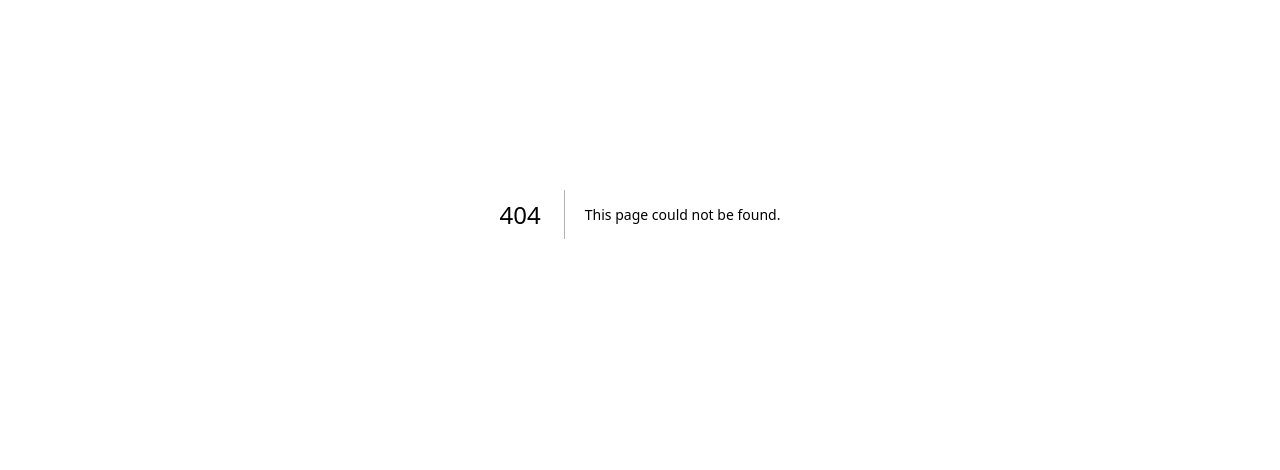
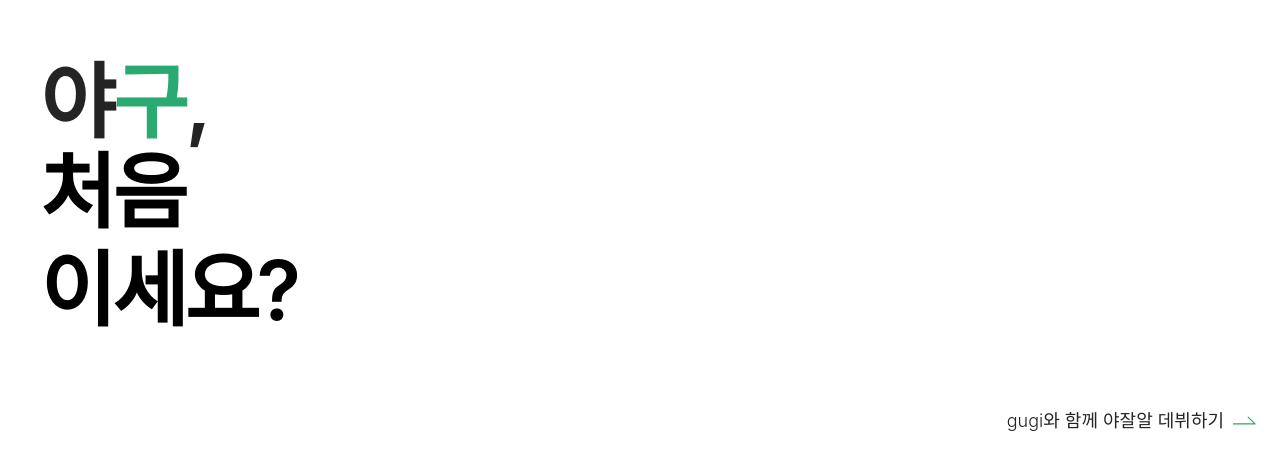
Before and after one commit to team-gugi/frontend, a Next.js app: page /onboarding in a window 1280 px wide. Before the commit this address had no page. Shown: the part 186-656 px from the top of the page. Built offline with nearby package versions, Linux system fonts and the light colour scheme; a web font is replaced by a local one.

Commit message:
Feat : 온보딩 화면

```diff
--- /dev/null
+++ b/app/onboarding/page.tsx
@@ -0,0 +1,41 @@
+'use client';
+import React from 'react';
+import Link from 'next/link';
+import Image from 'next/image';
+
+import ArrowIcon from '../public/icons/Arrow.svg';
+
+export default function OnboardingPage() {
+  return (
+    <>
+      <div className="flex flex-col items-center px-40 mt-[248px]">
+        <p className="relative self-stretch font-semibold text-82 animate-slideIn">
+          <span className="text-SemiBlack tracking-[-2.69px]">야</span>
+          <span className="text-MainColor tracking-[-2.69px]">구</span>
+          <span className="text-SemiBlack tracking-[-2.69px]">,</span>
+        </p>
+        <div className="relative self-stretch font-semibold text-82 tracking-[-3.28px] leading-[98.4px] animate-slideIn delay-100">
+          처음
+        </div>
+        <div className="relative self-stretch font-semibold text-82 tracking-[-3.28px] leading-[98.4px] animate-slideIn delay-200">
+          이세요?
+        </div>
+      </div>
+
+      <Link
+        href="/home"
+        className="flex px-24 py-8 gap-8 items-center justify-end mt-63 animate-slideIn delay-300 "
+      >
+        <span className="text-SemiBlack text-18 font-light">
+          gugi와 함께 야잘알 데뷔하기
+        </span>
+        <Image
+          src={ArrowIcon}
+          alt="홈화면 이동 화살표 아이콘"
+          width={24}
+          height={8}
+        />
+      </Link>
+    </>
+  );
+}
--- a/tailwind.config.ts
+++ b/tailwind.config.ts
@@ -18,11 +18,26 @@ const config: Config = {
   ],
   theme: {
     extend: {
+      keyframes: {
+        fadeIn: {
+          '0%': { opacity: '0' },
+          '100%': { opacity: '1' },
+        },
+        slideIn: {
+          '0%': { transform: 'translateY(20px)', opacity: 0 },
+          '100%': { transform: 'translateY(0)', opacity: 1 },
+        },
+      },
+      animation: {
+        fadeIn: 'fadeIn 1s ease-in-out',
+        slideIn: 'slideIn 1s ease-in-out',
+      },
       backgroundImage: {
         'gradient-radial': 'radial-gradient(var(--tw-gradient-stops))',
         'gradient-conic':
           'conic-gradient(from 180deg at 50% 50%, var(--tw-gradient-stops))',
       },
+
       borderWidth: px0_10,
       fontSize: px0_100,
       lineHeight: px0_100,
```
Also changed, not shown: app/home/components/Header.tsx (renamed from app/(home)/components/Header.tsx), app/home/components/homeComponents.tsx (renamed from app/(home)/components/homeComponents.tsx), app/home/page.tsx (renamed from app/(home)/page.tsx), app/public/icons/Arrow.svg (added).
